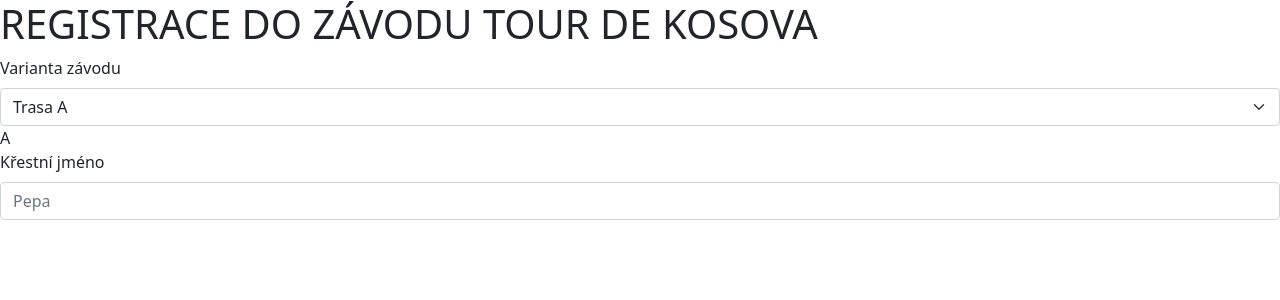
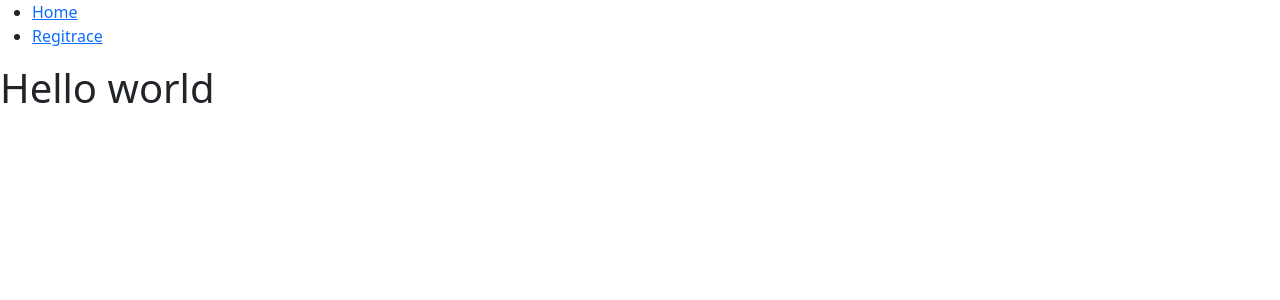
Before and after one commit to TomasRacil/VSIS-2022, a React (Create React App) app in the folder frontend/: page / in a window 1280 px wide. Shown: the top 300 px of the page. Built offline with nearby package versions, Linux system fonts and the light colour scheme.

Commit message:
Routing added

```diff
--- a/frontend/package.json
+++ b/frontend/package.json
@@ -10,6 +10,7 @@
     "react": "^17.0.2",
     "react-bootstrap": "^2.2.1",
     "react-dom": "^17.0.2",
+    "react-router-dom": "^6.2.2",
     "react-scripts": "5.0.0",
     "web-vitals": "^2.1.0"
   },
--- a/frontend/src/App.js
+++ b/frontend/src/App.js
@@ -1,15 +1,42 @@
 import './App.css';
+import {
+  BrowserRouter as Router,
+  Routes,
+  Route,
+  Link
+} from "react-router-dom";
 import NavBar from './components/NavBar';
 import Body from './components/Body';
 import Registration from './components/Registration';
+import StartovniListina from './components/StartovniListina';
 
 function App() {
   return (
-    <div>
-      {/* <NavBar></NavBar>
-      <Body></Body> */}
-      <Registration></Registration>
-    </div>
+    <Router>
+      <div>
+      <nav>
+          <ul>
+            <li>
+              <Link to="/">Home</Link>
+            </li>
+            <li>
+              <Link to="/registration">Regitrace</Link>
+            </li>
+            {/* <li>
+              <Link to="/starttable">Startovni tabulka</Link>
+            </li> */}
+          </ul>
+        </nav>
+        <Routes>
+          <Route path='/' element=
+          {
+          <Body/>
+          }/>
+          <Route path='registration' element={<Registration/>}/>
+          {/* <Route path='/starttable' element={<StartovniListina/>}/> */}
+        </Routes>
+      </div>
+    </Router>
 
     // <h1>Hello world</h1>
   );
```
Also changed, not shown: 1 other file (tests, documents, lock files or other folders).
